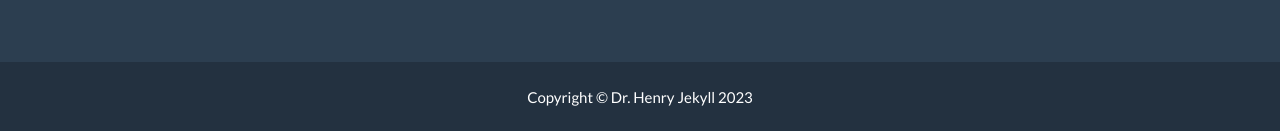
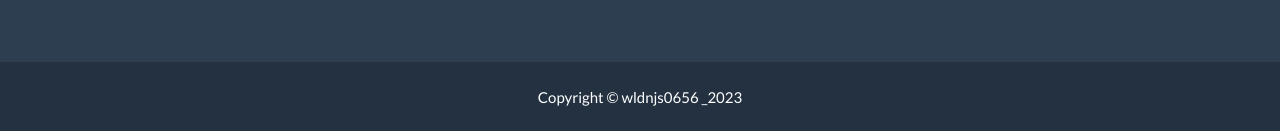
Before and after one commit to wldnjs0656/wldnjs0656.github.io, a Jekyll site: the page built from _posts/2014-07-18-project-1.markdown, in a window 1280 px wide and 900 px high, scrolled down 2492 px. Shown: the part 766-897 px from the top of the window. Built offline with Jekyll 4.4.1, drawn with Linux system fonts in a browser that asks for light colours.

Commit message:
third commit

```diff
--- a/_includes/footer.html
+++ b/_includes/footer.html
@@ -33,7 +33,7 @@
     <div class="container">
       <div class="row">
         <div class="col-lg-12">
-          Copyright &copy; {{ site.footer.copyright }} 20{{ site.time | date: '%y' }}
+          Copyright &copy; wldnjs0656 _20{{ site.time | date: '%y' }}
         </div>
       </div>
     </div>
```
